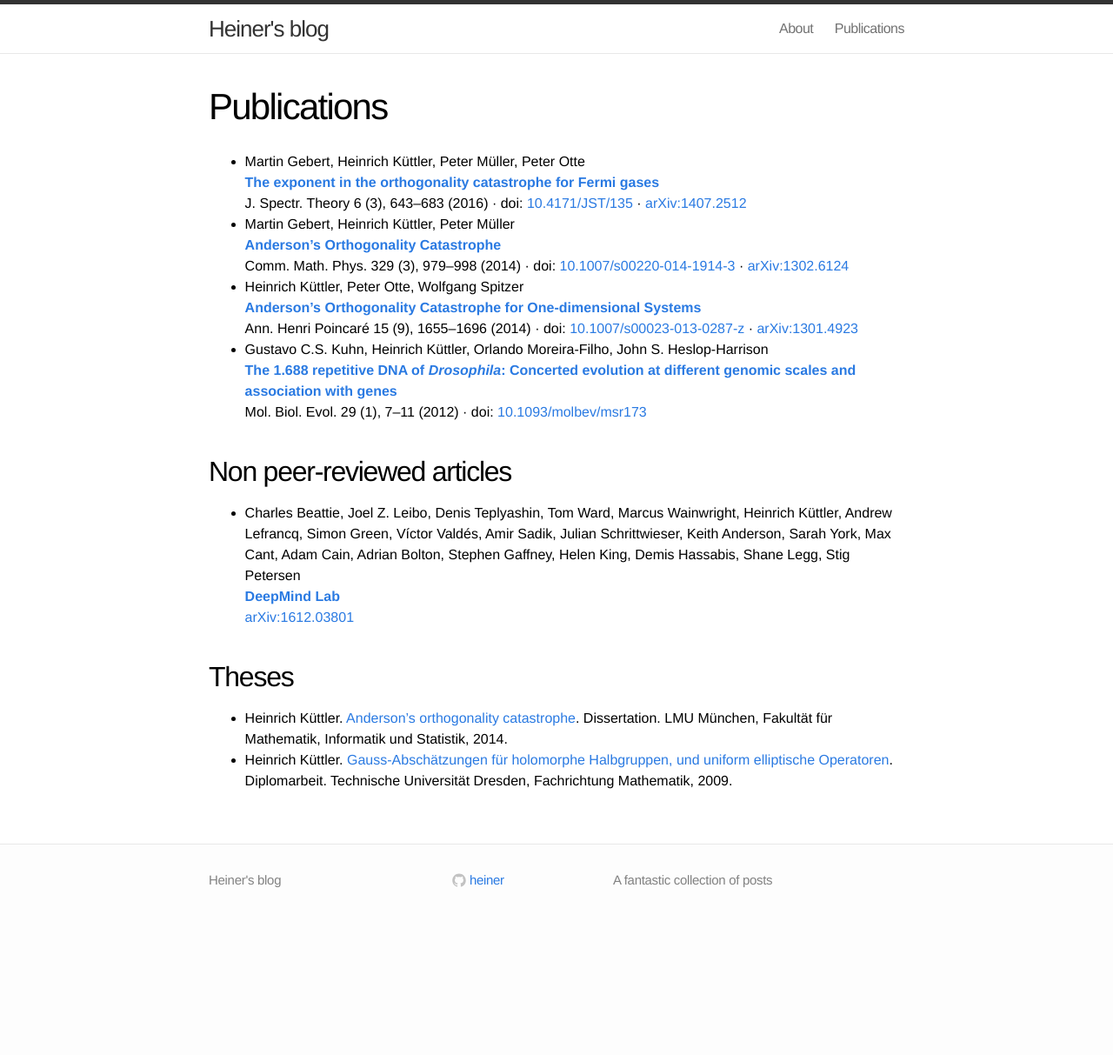
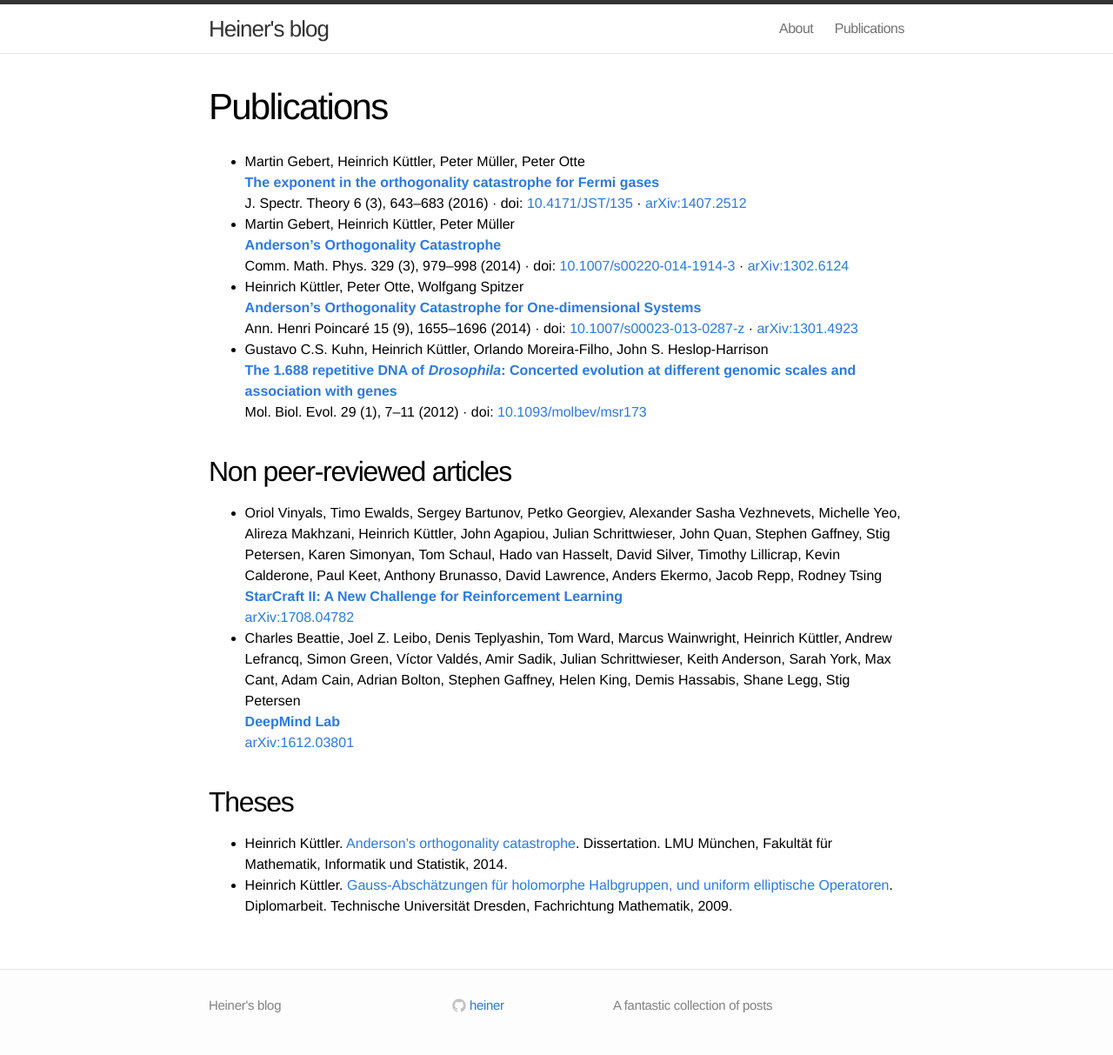
Before and after one commit to heiner/heiner.github.com, a Jekyll site: the page built from publications.md, in a window 1280 px wide. Shown: the whole page at 87% size. Built offline with Jekyll 4.4.1, drawn with Linux system fonts in a browser that asks for light colours; before the commit the page ends 1069 px from its top, so only the background shows below that.

Commit message:
Add SC2 paper

```diff
--- a/publications.md
+++ b/publications.md
@@ -28,6 +28,12 @@ permalink: /publications/
 
 ## Non peer-reviewed articles
 
+*   Oriol Vinyals, Timo Ewalds, Sergey Bartunov, Petko Georgiev, Alexander Sasha Vezhnevets, Michelle Yeo, Alireza Makhzani, Heinrich Küttler, John Agapiou, Julian Schrittwieser, John Quan, Stephen Gaffney, Stig Petersen, Karen Simonyan, Tom Schaul, Hado van Hasselt, David Silver, Timothy Lillicrap, Kevin Calderone, Paul Keet, Anthony Brunasso, David Lawrence, Anders Ekermo, Jacob Repp, Rodney Tsing
+
+    [**StarCraft II: A New Challenge for Reinforcement Learning**](https://arxiv.org/abs/1708.04782)
+
+    [arXiv:1708.04782](https://arxiv.org/abs/1708.04782)
+
 *   Charles Beattie, Joel Z. Leibo, Denis Teplyashin, Tom Ward, Marcus Wainwright, Heinrich Küttler, Andrew Lefrancq, Simon Green, Víctor Valdés, Amir Sadik, Julian Schrittwieser, Keith Anderson, Sarah York, Max Cant, Adam Cain, Adrian Bolton, Stephen Gaffney, Helen King, Demis Hassabis, Shane Legg, Stig Petersen
 
     [**DeepMind Lab**](https://arxiv.org/abs/1612.03801)
```
